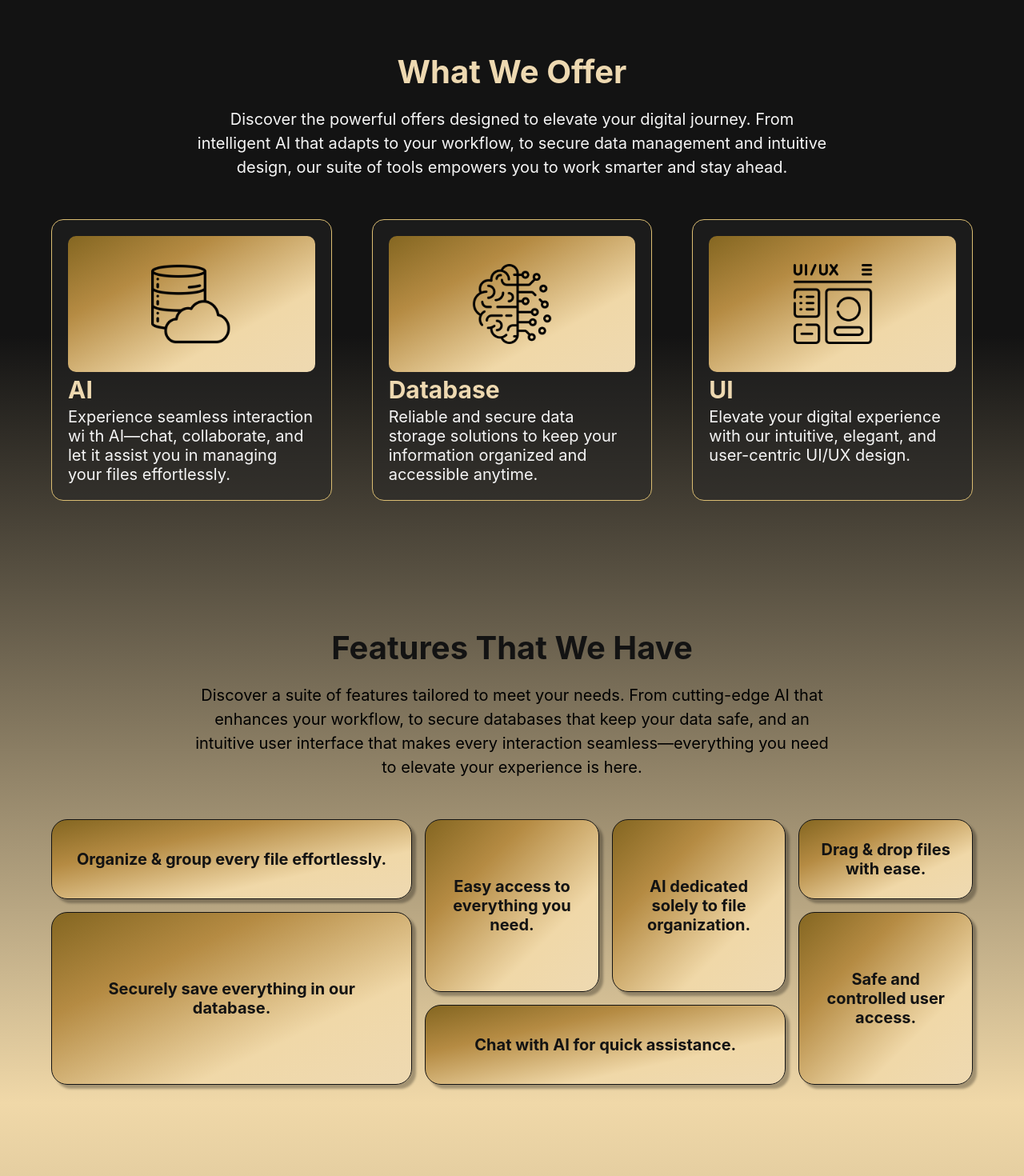
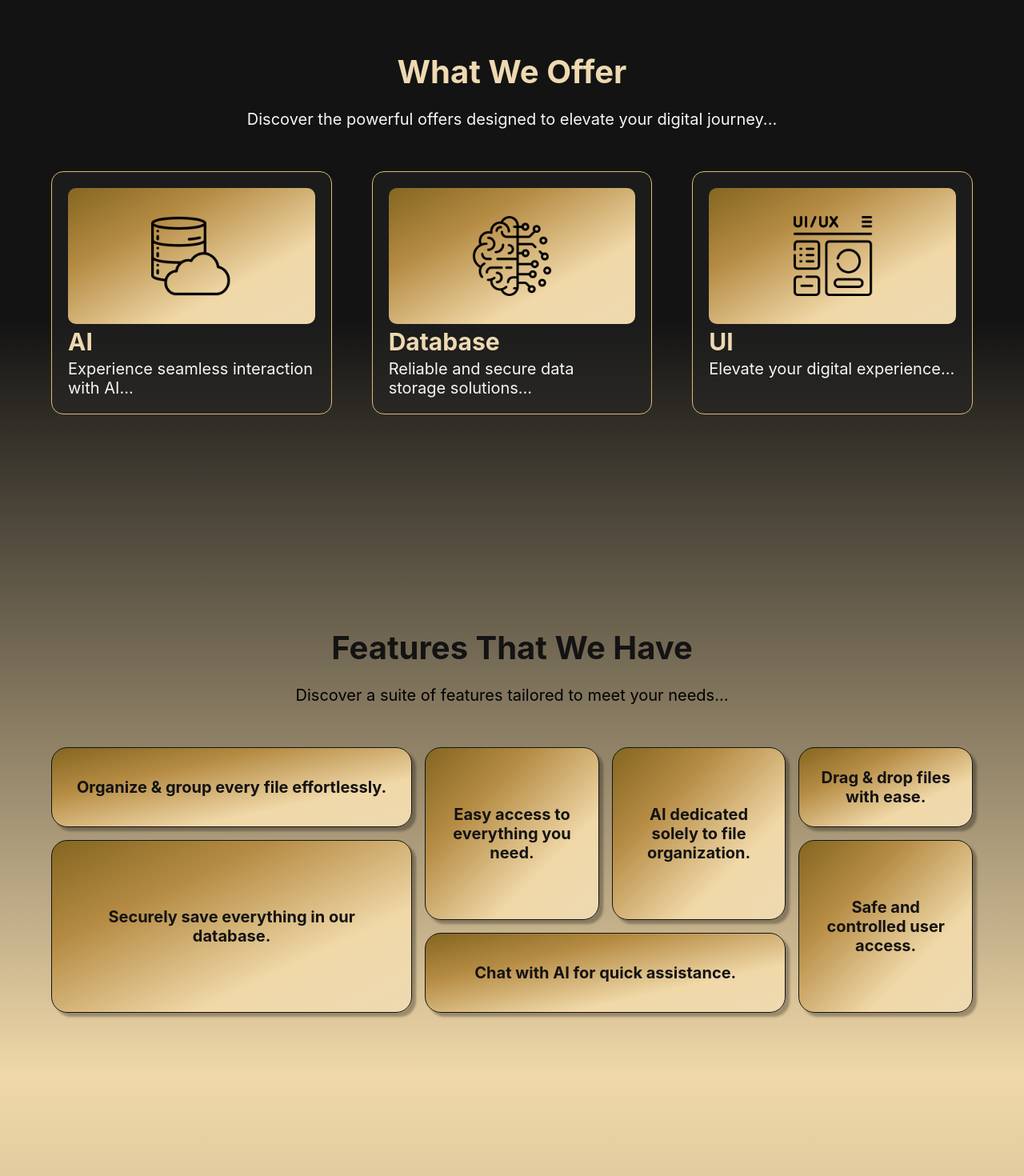
Before and after one commit to Hendry535230151/AI, a React (Create React App) app in the folder frontend/: page / in a window 1280 px wide. Shown: the part 1020-2490 px from the top of the page at 80% size. Built offline with nearby package versions, Linux system fonts and the light colour scheme.

Commit message:
Creating scroll revela

```diff
--- a/frontend/package.json
+++ b/frontend/package.json
@@ -7,6 +7,7 @@
     "@testing-library/jest-dom": "^6.6.3",
     "@testing-library/react": "^16.3.0",
     "@testing-library/user-event": "^13.5.0",
+    "aos": "^2.3.4",
     "axios": "^1.9.0",
     "jwt-decode": "^4.0.0",
     "react": "^19.1.0",
--- a/frontend/src/css/Chat.module.css
+++ b/frontend/src/css/Chat.module.css
@@ -254,6 +254,10 @@ body::-webkit-scrollbar {
   color: var(--text-color);
   word-wrap: break-word;
   white-space: pre-wrap;
+}
+
+.ai_message a {
+  color: var(--thin-color);
 }
 
 .user_message {
--- a/frontend/src/pages/Home.js
+++ b/frontend/src/pages/Home.js
@@ -1,16 +1,27 @@
+import { useEffect } from "react";
 import styles from "../css/Home.module.css";
 import { useNavigate } from "react-router-dom";
+import AOS from "aos";
+import "aos/dist/aos.css";
 
 function Home() {
   const navigate = useNavigate();
+
+  useEffect(() => {
+    AOS.init({
+      duration: 1000,
+      once: true,
+    });
+  }, []);
+
   return (
     <div className={styles.container}>
-      <div className={styles.hero}>
+      <div className={styles.hero} data-aos="fade-up">
         <div className={styles.circle_rotate}>
           <img
             className={styles.hero_image}
             src="Logo_AInizer_Light-removebg-preview.png"
-          ></img>
+          />
         </div>
         <div className={styles.navbar_container}>
           <div className={styles.left_navbar}>
@@ -26,7 +37,8 @@ function Home() {
           </div>
         </div>
       </div>
-      <div className={styles.description_group}>
+
+      <div className={styles.description_group} data-aos="fade-right">
         <div className={styles.quotes_icon}>
           <i className={`fa-solid fa-quote-left ${styles.big_icon}`}></i>
         </div>
@@ -40,192 +52,146 @@ function Home() {
           </p>
         </div>
       </div>
-      <div className={styles.offer_container}>
+
+      <div className={styles.offer_container} data-aos="fade-up">
         <h1 className={styles.offer_title}>What We Offer</h1>
         <p className={styles.offer_description}>
-          Discover the powerful offers designed to elevate your digital journey.
-          From intelligent AI that adapts to your workflow, to secure data
-          management and intuitive design, our suite of tools empowers you to
-          work smarter and stay ahead.
+          Discover the powerful offers designed to elevate your digital journey...
         </p>
         <div className={styles.offer_group}>
-          <div className={styles.offer_card}>
+          <div className={styles.offer_card} data-aos="zoom-in" data-aos-delay="100">
             <div className={styles.offer_image}>
               <img src="database.png" className={styles.offer_icon} />
             </div>
             <h3 className={styles.sub_text}>AI</h3>
             <p className={styles.description_text}>
-              Experience seamless interaction wi th AI—chat, collaborate, and
-              let it assist you in managing your files effortlessly.
+              Experience seamless interaction with AI...
             </p>
           </div>
-          <div className={styles.offer_card}>
+          <div className={styles.offer_card} data-aos="zoom-in" data-aos-delay="200">
             <div className={styles.offer_image}>
-              <img
-                src="artificial-intelligence.png"
-                className={styles.offer_icon}
-              />
+              <img src="artificial-intelligence.png" className={styles.offer_icon} />
             </div>
             <h3 className={styles.sub_text}>Database</h3>
             <p className={styles.description_text}>
-              {" "}
-              Reliable and secure data storage solutions to keep your
-              information organized and accessible anytime.
+              Reliable and secure data storage solutions...
             </p>
           </div>
-          <div className={styles.offer_card}>
+          <div className={styles.offer_card} data-aos="zoom-in" data-aos-delay="300">
             <div className={styles.offer_image}>
               <img src="web-design.png" className={styles.offer_icon} />
             </div>
             <h3 className={styles.sub_text}>UI</h3>
             <p className={styles.description_text}>
-              Elevate your digital experience with our intuitive, elegant, and
-              user-centric UI/UX design.
+              Elevate your digital experience...
             </p>
           </div>
         </div>
       </div>
-      <div className={styles.feature_container}>
+
+      <div className={styles.feature_container} data-aos="fade-left">
         <h1 className={styles.feature_title}>Features That We Have</h1>
         <p className={styles.feature_description}>
-          {" "}
-          Discover a suite of features tailored to meet your needs. From
-          cutting-edge AI that enhances your workflow, to secure databases that
-          keep your data safe, and an intuitive user interface that makes every
-          interaction seamless—everything you need to elevate your experience is
-          here.
+          Discover a suite of features tailored to meet your needs...
         </p>
         <div className={styles.feature_list}>
-          <div className={styles.feature_item}>
-            <p>Organize & group every file effortlessly.</p>
+          {[
+            "Organize & group every file effortlessly.",
+            "Easy access to everything you need.",
+            "AI dedicated solely to file organization.",
+            "Securely save everything in our database.",
+            "Drag & drop files with ease.",
+            "Safe and controlled user access.",
+            "Chat with AI for quick assistance.",
+          ].map((text, index) => (
+            <div
+              key={index}
+              className={styles.feature_item}
+              data-aos="fade-up"
+              data-aos-delay={index * 100}
+            >
+              <p>{text}</p>
             </div>
-          <div className={styles.feature_item}>
-            <p>Easy access to everything you need.</p>
-          </div>
-          <div className={styles.feature_item}>
-            <p>AI dedicated solely to file organization.</p>
-          </div>
-          <div className={styles.feature_item}>
-            <p>Securely save everything in our database.</p>
-          </div>
-          <div className={styles.feature_item}>
-            <p>Drag & drop files with ease.</p>
-          </div>
-          <div className={styles.feature_item}>
-            <p>Safe and controlled user access.</p>
-          </div>
-          <div className={styles.feature_item}>
-            <p>Chat with AI for quick assistance.</p>
+          ))}
         </div>
       </div>
-      </div>
-      <h1 className={styles.video_text}>How To Use</h1>
-      <video controls className={styles.video_container}>
+
+      <h1 className={styles.video_text} data-aos="fade-up">How To Use</h1>
+      <video controls className={styles.video_container} data-aos="zoom-in">
         <source src="video-saya.mp4" type="video/mp4" />
         Your browser does not support the video tag.
       </video>
-      <div className={styles.collab_container}>
+
+      <div className={styles.collab_container} data-aos="fade-up">
         <h1 className={styles.collab_title}>Join Our Team</h1>
         <p className={`${styles.collab_description} ${styles.center}`}>
-          Ready to start your journey and create something extraordinary? Join
-          us in a collaborative environment where your ideas can flourish and
-          together we can make a real difference.
+          Ready to start your journey...
         </p>
         <div className={styles.collab_button_container}>
-          <div className={styles.collab_group}>
+          {[1, 2].map((_, i) => (
+            <div
+              key={i}
+              className={styles.collab_group}
+              data-aos="fade-right"
+              data-aos-delay={i * 200}
+            >
               <div className={styles.collab_text}>
                 <h3 className={styles.collab_description_title}>
-                Ready to Get Started?
+                  {i === 0 ? "Ready to Get Started?" : "Join Our Community"}
                 </h3>
                 <p className={styles.collab_description_text}>
-                Already part of our community? Log in to unlock your dashboard,
-                collaborate with other members, and bring your ideas to life.
-                Let’s continue this journey together.
+                  {i === 0
+                    ? "Already part of our community?... Let’s continue this journey together."
+                    : "New here? Register today and be part of an inspiring community..."}
                 </p>
                 <button
-                onClick={() => navigate("/login")}
+                  onClick={() => navigate(i === 0 ? "/login" : "/register")}
                   className={styles.collab_button}
                 >
-                Login
+                  {i === 0 ? "Login" : "Register"}
                 </button>
               </div>
               <div className={styles.collab_image}>
-              <img src="icon1.png"></img>
+                <img src={`icon${i + 1}.png`} alt={`icon${i + 1}`} />
               </div>
             </div>
-          <div className={styles.collab_group}>
-            <div className={styles.collab_text}>
-              <h3 className={styles.collab_description_title}>
-                Join Our Community
-              </h3>
-              <p className={styles.collab_description_text}>
-                New here? Register today and be part of an inspiring community
-                where ideas grow and collaborations happen. Take the first step
-                towards your next great project.
-              </p>
-              <button
-                onClick={() => navigate("/register")}
-                className={styles.collab_button}
-              >
-                Register
-              </button>
-            </div>
-            <div className={styles.collab_image}>
-              <img src="icon2.png"></img>
+          ))}
         </div>
       </div>
-        </div>
-      </div>
-      <div className={styles.big_word_container}>
+
+      <div className={styles.big_word_container} data-aos="zoom-in">
         <h1 className={styles.big_word}>Join With Us Now</h1>
       </div>
-      <footer className={styles.footer_container}>
+
+      <footer className={styles.footer_container} data-aos="fade-up">
         <div className={styles.footer_content}>
           <div className={styles.footer_section}>
             <h3 className={styles.footer_title}>Address</h3>
             <p className={styles.footer_description}>
-              Fakultas Ilmu Komputer
-              <br />
-              Universitas XYZ
-              <br />
+              Fakultas Ilmu Komputer<br />
+              Universitas XYZ<br />
               Jl. Pendidikan No. 123, Blok C<br />
               Kota ABC, Indonesia
             </p>
           </div>
-
           <div className={styles.footer_section}>
             <h3 className={styles.footer_title}>Contact Us</h3>
             <div className={styles.footer_description}>
-              <p>
-                <i className={`fa-solid fa-phone ${styles.footer_icon}`}></i>
-                08xxxxxxxxxx
-              </p>
-              <p>
-                <i className={`fa-solid fa-envelope ${styles.footer_icon}`}></i>
-                Someone@example.com
-              </p>
+              <p><i className={`fa-solid fa-phone ${styles.footer_icon}`}></i> 08xxxxxxxxxx</p>
+              <p><i className={`fa-solid fa-envelope ${styles.footer_icon}`}></i> Someone@example.com</p>
             </div>
           </div>
-
           <div className={`${styles.footer_section} ${styles.feedback}`}>
             <h3 className={styles.footer_title}>We'd Love Your Feedback!</h3>
-            <p className={styles.footer_description}>
-              Let us know how we can improve
-            </p>
+            <p className={styles.footer_description}>Let us know how we can improve</p>
             <div className={styles.footer_input_group}>
-              <input
-                type="text"
-                className={styles.footer_input}
-                placeholder="Type something here ..."
-              />
+              <input type="text" className={styles.footer_input} placeholder="Type something here ..." />
               <button className={styles.footer_button}>Send ➤</button>
             </div>
           </div>
         </div>
         <div className={styles.last_footer}>
-          <p className={styles.footer_company}>
-            © 2025 Website. All rights reserved.
-          </p>
+          <p className={styles.footer_company}>© 2025 Website. All rights reserved.</p>
         </div>
       </footer>
     </div>
```
Also changed, not shown: 2 other files (tests, documents, lock files or other folders). Lines whose indentation alone changed are shown as unchanged.
